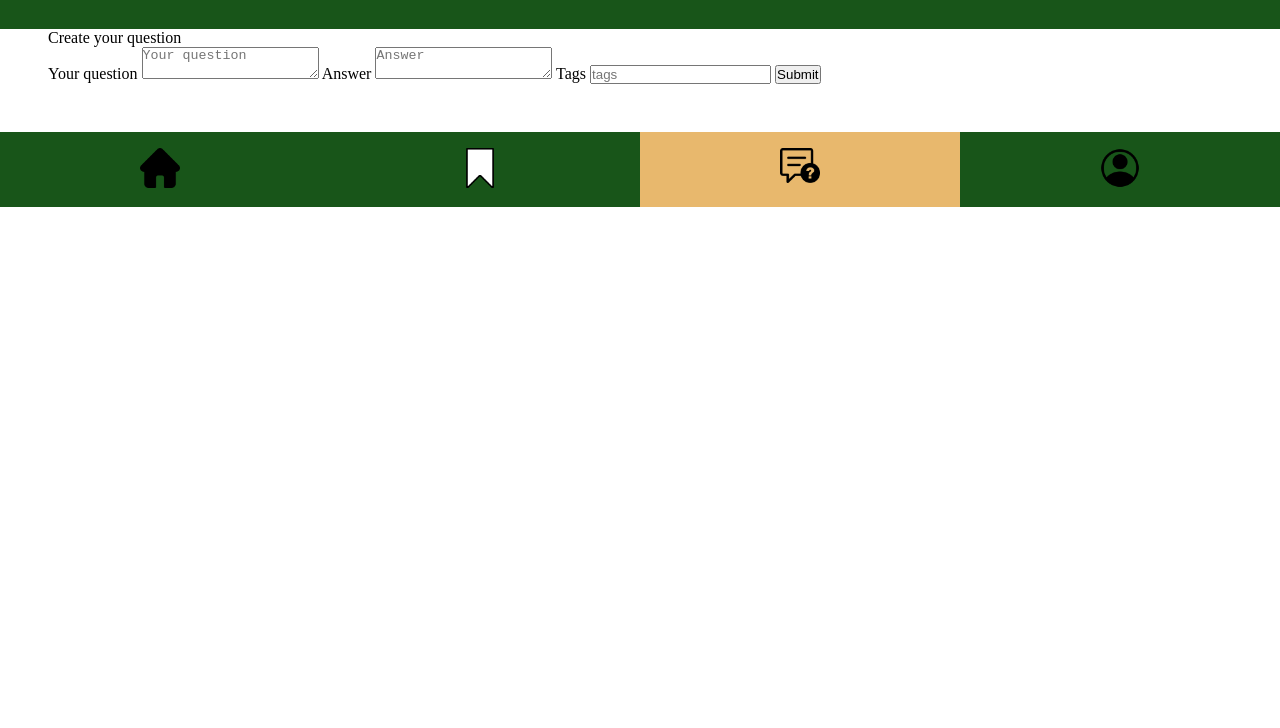
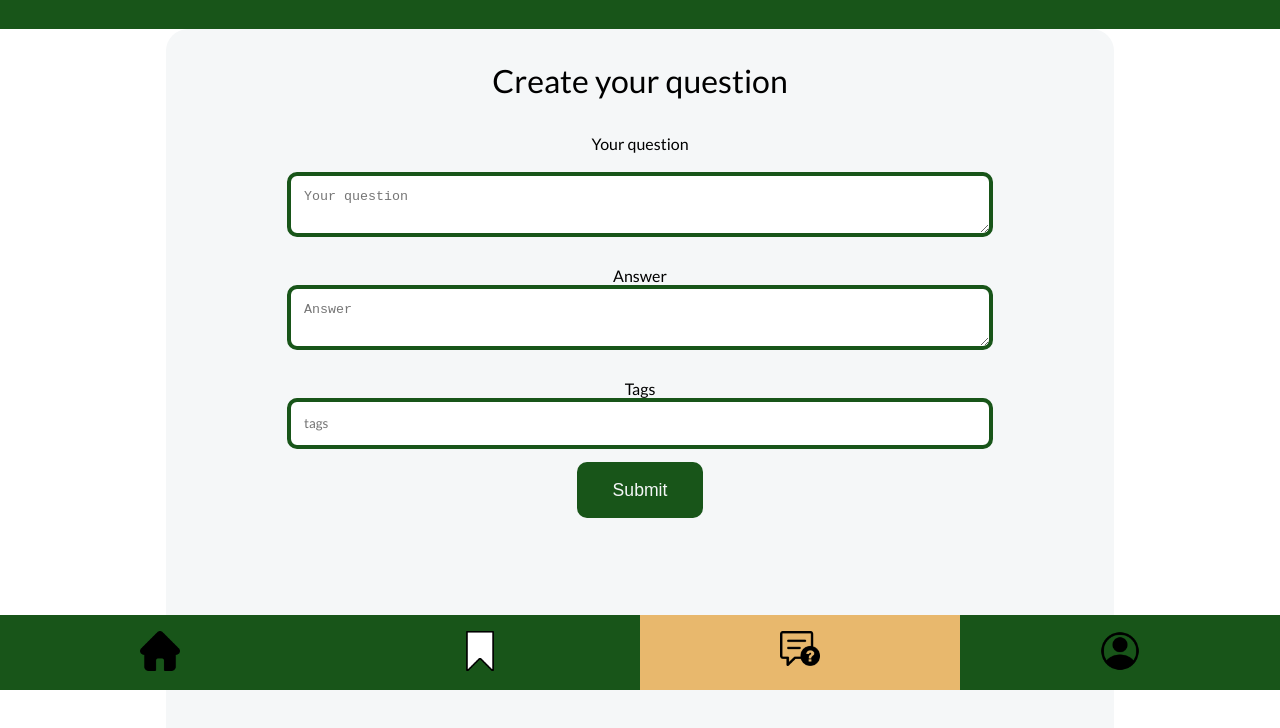
Before and after one commit to leonel-acosta/leonel-acosta-quiz-app-recap-2, a plain HTML site: page form.html in a window 1280 px wide. Shown: the part 110-838 px from the top of the page. Before the commit the page ends 800 px from the top, so only its background shows below. Drawn offline with Linux system fonts and the light colour scheme.

Commit message:
create form data handle | add createElement function

```diff
--- /dev/null
+++ b/css/form.css
@@ -0,0 +1,54 @@
+.form__container{
+    background-color:var(--primary-background-color);
+    padding:2em 2em;
+    height:100vh;
+}
+
+form{
+    display:flex;
+    flex-direction: column;
+    justify-content: center;
+    align-items: center;
+    font-family: var(--);
+}
+
+legend{
+    font-size:2em;
+    margin-bottom:1em;
+}
+
+label{
+    margin-bottom:1em;
+    line-height: 1.5em;
+}
+
+input{
+    margin-bottom:1em;
+    padding:1em;
+    width:80%;
+    border-radius: 10px;
+    border:solid 4px var(--secondary-background-color)
+}
+
+input:focus{
+    border:solid 4px var(--primary-background-color)
+}
+
+textarea{
+    margin-bottom:1em;
+    padding:1em;
+    width:80%;
+    border-radius: 10px;
+    border:solid 4px var(--secondary-background-color)
+}
+
+textarea:focus{
+    border:solid 4px var(--primary-background-color)
+}
+
+@media (min-width:600px) {
+    .form__container{
+        margin-top:2em;
+        height:100vh;
+        }
+}
--- a/css/styles.css
+++ b/css/styles.css
@@ -5,6 +5,7 @@
 @import url("card.css");
 @import url("bookmarks.css");
 @import url("profile.css");
+@import url("form.css");
 
 @media (min-width:600px){
     main{
@@ -24,7 +25,7 @@ font-style:normal;
 font-weight: bold;
 }
 
-p, h3, h4, h5, a{
+p, h3, h4, h5, a, label, form, input{
     font-family: 'lato';
     font-style:normal;
     font-weight: 100;
@@ -32,6 +33,20 @@ p, h3, h4, h5, a{
 
 .hidden{
     display: none;
+}
+
+button{
+    padding:1em 2em;
+    border-radius:10px;
+    background-color: var(--secondary-background-color);
+    color:var(--primary-background-color);
+    border:none;
+    font-size:1.1rem;
+}
+
+button:hover{
+    background-color: var(--accent-color);
+    color:var(--secondary-background-color)
 }
 
 /*Dark mode classes */
--- a/form.html
+++ b/form.html
@@ -12,13 +12,13 @@
         <h2 class="page__subtitle" aria-class="My profile">· Question Maker ·</h2>
     </header>
     <main>
-        <section class="form__container">
+        <section class="form__container container">
             <form class="form" data-js="form">
                 <legend>Create your question</legend>
                     <label for="question">
                         Your question
                     </label>
-                    <textarea required aria-label="question" type="textarea" name="your-question" id="your-question" maxlength="150" placeholder="Your question"></textarea>
+                    <textarea required aria-label="question" type="textarea" name="question" id="your-question" maxlength="150" placeholder="Your question"></textarea>
                     <label for="answer"></label>
                         Answer
                     </label>
@@ -43,5 +43,5 @@
     </footer>
 </body>
 <script src="./js/index.js"></script>
-<script src="./js/question-maker.js"></script>
+<script src="./js/form.js"></script>
 </html>
--- /dev/null
+++ b/js/form.js
@@ -0,0 +1,35 @@
+console.clear()
+
+const cardsContainer = document.querySelector('[data-js="cards-container"]')
+
+const form = document.querySelector("form")
+const question = document.querySelector("#your-question")
+const answer = document.querySelector("#answer")
+const tags = document.querySelector("#tags")
+const button = document.querySelector("button")
+
+form.addEventListener("submit",(event) => {
+    event.preventDefault()
+    const card = document.createElement("div")
+    card.classList.add("card__wrapper")
+    card.immerHTML = `
+                <img class="bookmark" src="assets/bookmark.png" data-js="bookmark">
+                <div class="question__card first__question" data-js="question-card">
+                    <h2 class="question__text" data-js="question-text">${question}</h2>
+                    <div class="answer__container" tabindex="0" data-js="answer-container">
+                        <h3 class="show_answer__text" aria-label="show answer" data-js="show-answer">Show answer</h3>
+                        <h3 class="answer__text hidden" data-js="answer" >${answer}</h3>
+                    </div>
+                    <div class="categories__container" data-js="categories-container">
+                        <h4 class="category__tag" data-js="category-tag">${tags}</h4>
+                    </div>
+                </div>
+    `
+    cardsContainer.append(card)
+
+    const formData = new FormData(event.target);
+    const data = Object.fromEntries(formData);
+    console.log(data)
+    console.log("New question:", question.value , "Answer:", answer.value, "Tags:", tags.value)
+    event.target.reset();
+})
```
Also changed, not shown: index.html (+1 -0 lines).
